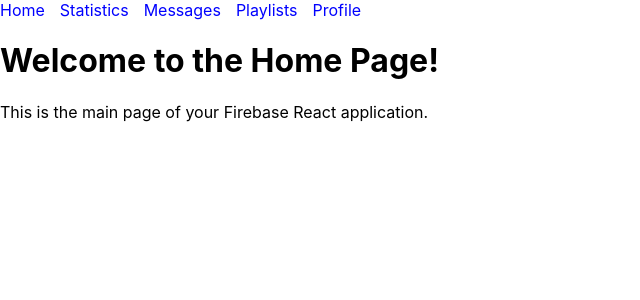
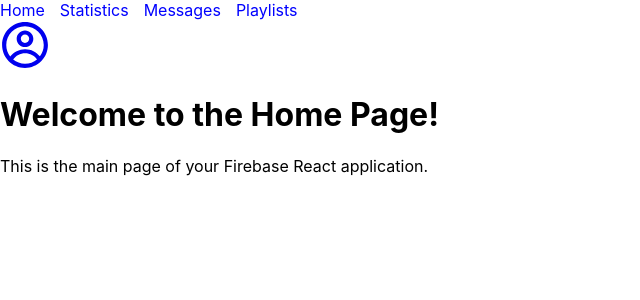
Before and after one commit to AryaMedapati/PutMeOn, a React (Create React App) app: page / in a window 1280 px wide. Shown: the top 300 px of the page, without its empty margins (0-640 px from the left). Built offline with nearby package versions, Linux system fonts and the light colour scheme.

Commit message:
Added Profile Icon to UI for link

```diff
--- a/package.json
+++ b/package.json
@@ -10,6 +10,7 @@
     "firebase": "^10.13.2",
     "react": "^18.3.1",
     "react-dom": "^18.3.1",
+    "react-icons": "^5.3.0",
     "react-router-dom": "^6.26.2",
     "react-scripts": "5.0.1",
     "web-vitals": "^2.1.4"
--- a/src/App.css
+++ b/src/App.css
@@ -28,6 +28,11 @@
   color: #61dafb;
 }
 
+.icon {
+  font-size: 50px;
+  color: "blue";
+}
+
 @keyframes App-logo-spin {
   from {
     transform: rotate(0deg);
--- a/src/App.js
+++ b/src/App.js
@@ -1,44 +1,62 @@
-import logo from './logo.svg';
-import './App.css';
-import { app } from './firebase';
-import { useEffect } from 'react';
-import { BrowserRouter as Router, Route, Routes, Link } from 'react-router-dom';
-import Home from './Home';
-import Stats from './Stats'
-import Messages from './Messages';
-import Playlists from './Playlists';
-import Profile from './Profile';
+import logo from "./logo.svg";
+import "./App.css";
+import { app } from "./firebase";
+import { useEffect } from "react";
+import { BrowserRouter as Router, Route, Routes, Link } from "react-router-dom";
+import { CgProfile } from "react-icons/cg";
+
+import Home from "./Home";
+import Stats from "./Stats";
+import Messages from "./Messages";
+import Playlists from "./Playlists";
+import Profile from "./Profile";
 
 function App() {
   useEffect(() => {
     // Confirm Firebase is initialized
-    console.log('Firebase App:', app);
+    console.log("Firebase App:", app);
   }, []);
   return (
     <Router>
       <nav>
-        <Link to="/" style={{ color: 'blue', textDecoration: 'none', marginRight: '15px' }}>
+        <Link
+          to="/"
+          style={{ color: "blue", textDecoration: "none", marginRight: "15px" }}
+        >
           Home
         </Link>
-        <Link to="/stats" style={{ color: 'blue', textDecoration: 'none', marginRight: '15px' }}>
+        <Link
+          to="/stats"
+          style={{ color: "blue", textDecoration: "none", marginRight: "15px" }}
+        >
           Statistics
         </Link>
-        <Link to="/messages" style={{ color: 'blue', textDecoration: 'none', marginRight: '15px' }}>
+        <Link
+          to="/messages"
+          style={{ color: "blue", textDecoration: "none", marginRight: "15px" }}
+        >
           Messages
         </Link>
-        <Link to="/playlists" style={{ color: 'blue', textDecoration: 'none', marginRight: '15px' }}>
+        <Link
+          to="/playlists"
+          style={{ color: "blue", textDecoration: "none", marginRight: "15px" }}
+        >
           Playlists
         </Link>
-        <Link to="/profile" style={{ color: 'blue', textDecoration: 'none', marginRight: '15px' }}>
-          Profile
+        <Link
+          to="/profile"
+        >
+          <div>
+            <CgProfile className="icon"/>
+          </div>
         </Link>
       </nav>
       <Routes>
-        <Route path='/' element={<Home/>} />
-        <Route path='/stats' element={<Stats/>} />
-        <Route path='/messages' element={<Messages/>} />
-        <Route path='/playlists' element={<Playlists/>} />
-        <Route path='/profile' element={<Profile/>} />
+        <Route path="/" element={<Home />} />
+        <Route path="/stats" element={<Stats />} />
+        <Route path="/messages" element={<Messages />} />
+        <Route path="/playlists" element={<Playlists />} />
+        <Route path="/profile" element={<Profile />} />
       </Routes>
     </Router>
   );
```
Also changed, not shown: 1 other file (tests, documents, lock files or other folders).
